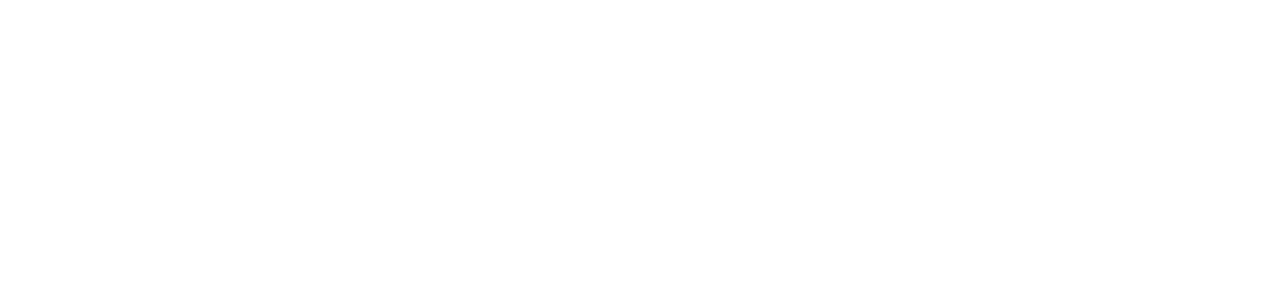
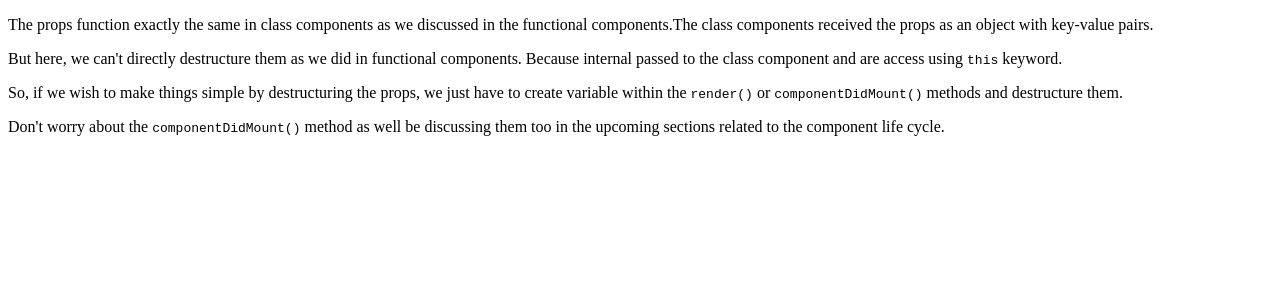
Before and after one commit to iamwatchdogs/Learning-React, a React (Vite) app: page / in a window 1280 px wide. Shown: the top 300 px of the page. Built offline with nearby package versions, Linux system fonts and the light colour scheme.

Commit message:
Finished Description for Introduction

```diff
--- a/src/Introduction.jsx
+++ b/src/Introduction.jsx
@@ -2,6 +2,35 @@ import React from "react";
 
 export default class Introduction extends React.Component {
   render() {
-    return <></>;
+    const Description = () => (
+      <>
+        <p>
+          The props function exactly the same in class components as we
+          discussed in the functional components.The class components received
+          the props as an object with key-value pairs.
+        </p>
+        <p>
+          But here, we can{"'"}t directly destructure them as we did in
+          functional components. Because internal passed to the class component
+          and are access using <code>this</code> keyword.
+        </p>
+        <p>
+          So, if we wish to make things simple by destructuring the props, we
+          just have to create variable within the <code>render()</code> or{" "}
+          <code>componentDidMount()</code> methods and destructure them.
+        </p>
+        <p>
+          Don{"'"}t worry about the <code>componentDidMount()</code> method as
+          well be discussing them too in the upcoming sections related to the
+          component life cycle.
+        </p>
+      </>
+    );
+
+    return (
+      <section id='introduction'>
+        <Description />
+      </section>
+    );
   }
 }
```
